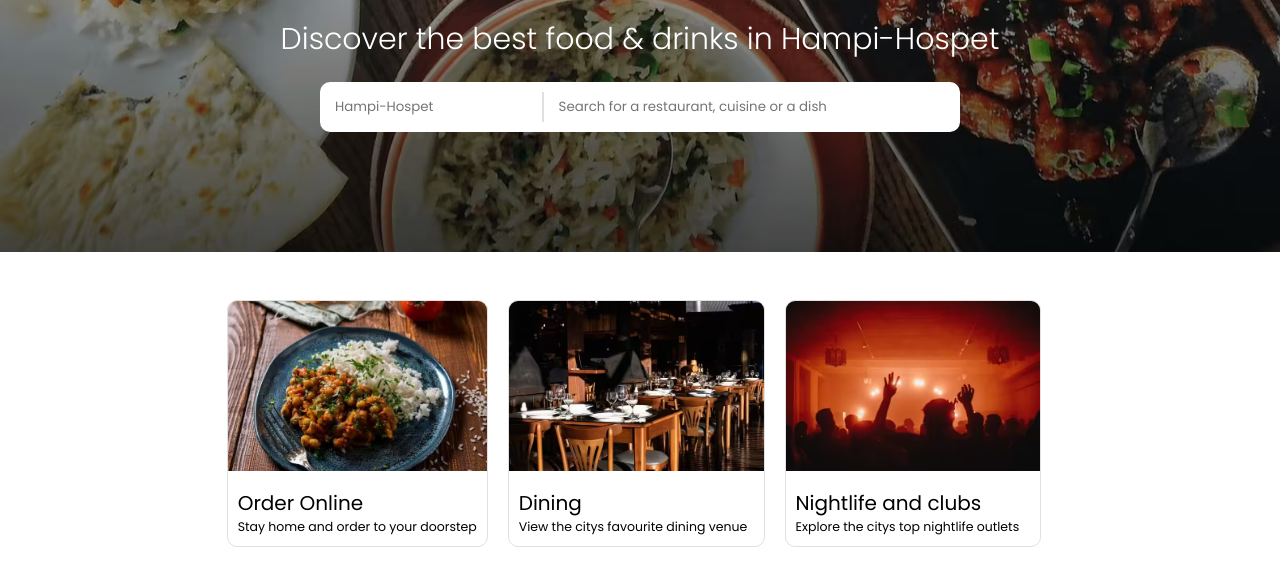
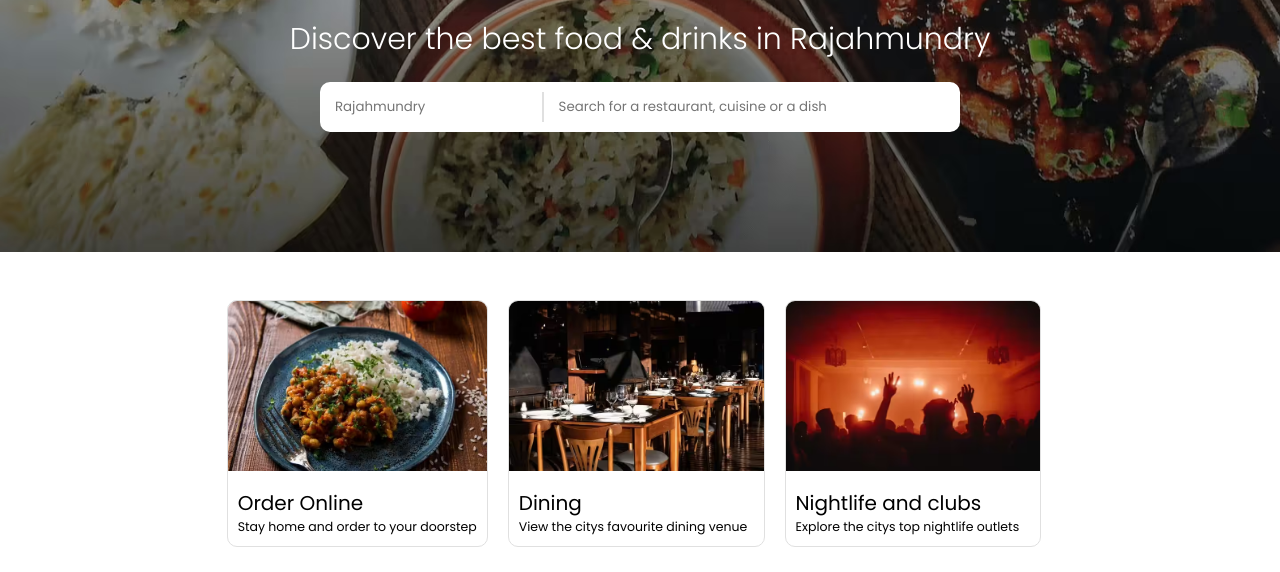
Before and after one commit to bhaskar16-github/ZomLandingPageClone, a plain HTML site: page index.html in a window 1280 px wide. Shown: the part 228-800 px from the top of the page. Drawn offline with Linux system fonts and the light colour scheme.

Commit message:
city name changed in input_container_location

```diff
--- a/index.html
+++ b/index.html
@@ -53,9 +53,9 @@
 
         <div class="hero__section_container">
           <img src="images/heroSectionLogo.png" alt="Zomato Logo" class="hero__section_logo"/>
-          <h1 class="hero__section_title">Discover the best food & drinks in Hampi-Hospet</h1>
+          <h1 class="hero__section_title">Discover the best food & drinks in Rajahmundry</h1>
           <div class="hero__section_input_container">
-            <input class="input_container_location" type="text" placeholder="Hampi-Hospet" />
+            <input class="input_container_location" type="text" placeholder="Rajahmundry" />
             <input class="input_container_search" type="text" placeholder="Search for a restaurant, cuisine or a dish" />
           </div>
         </div>
```
